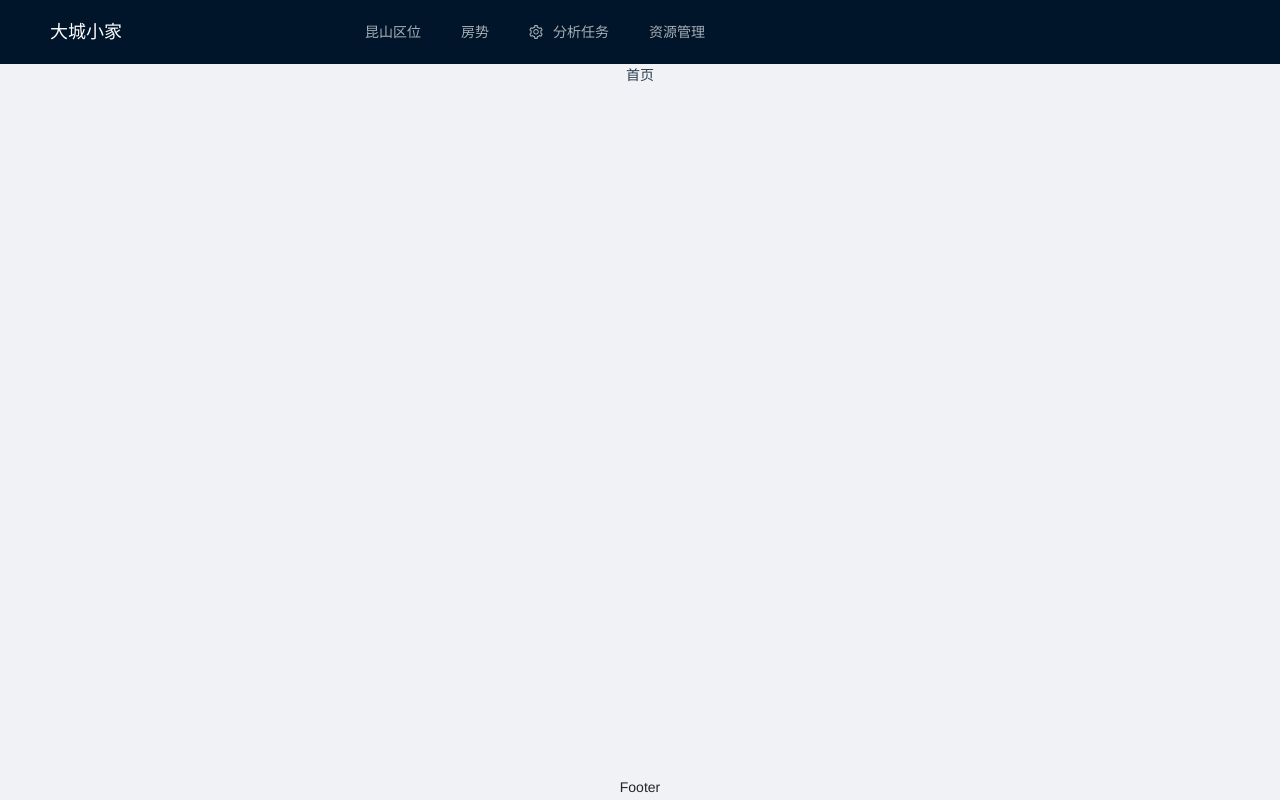
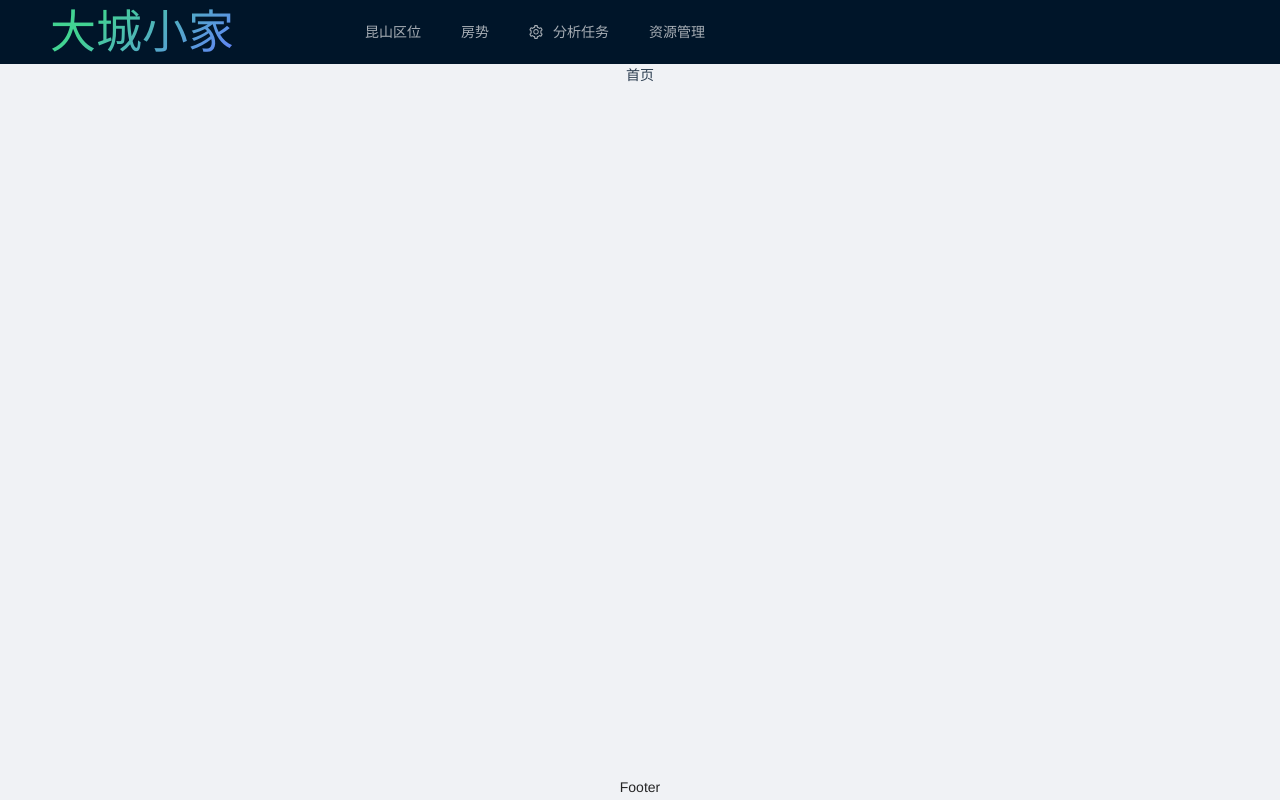
Before and after one commit to hdlmx/homeMap, a Vue app: page / in a window 1280 px wide. Built offline with nearby package versions, Linux system fonts and the light colour scheme.

Commit message:
系统名样式设置

```diff
--- a/src/App.vue
+++ b/src/App.vue
@@ -13,7 +13,7 @@ import {
     <a-layout-header>
       <a-row>
         <a-col class="head-title" :span="6">
-          <a-row :style="{margin:'0px'}">大城小家</a-row>
+          <a-row :style="{margin:'0px'}" > <h1 class="app-name">大城小家</h1></a-row>
         </a-col>
         <a-col :span="18">
           <a-menu theme="dark" :style="{'margin-right':'0px'}" mode="horizontal">
@@ -97,6 +97,13 @@ import {
 .site-layout-background {
   background: #fff;
 }
+.app-name{
+  background: -webkit-linear-gradient(315deg,#42d392 25%,#647eff);
+  background-clip: text;
+  -webkit-background-clip: text;
+  -webkit-text-fill-color: transparent;
+  font-size: 46px;
+}
 
 .head-title {
   color: #fff;
```
